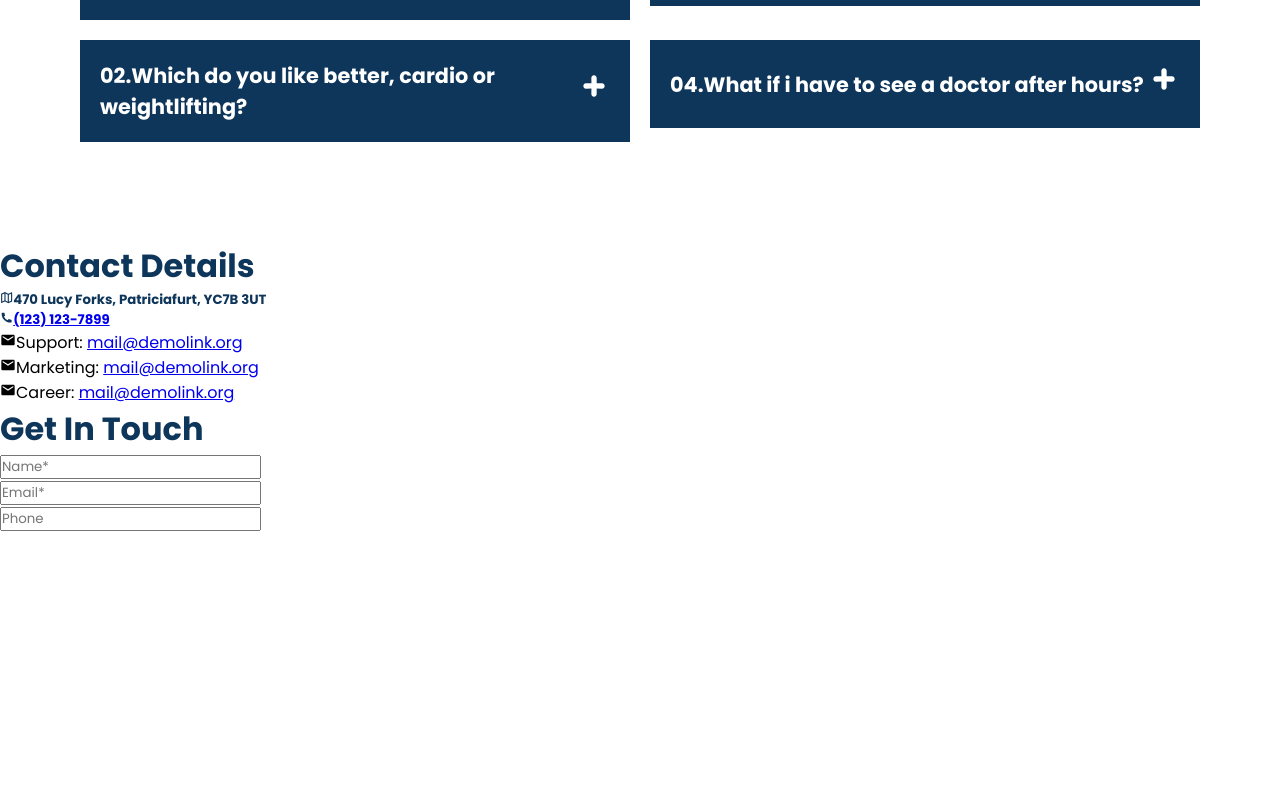
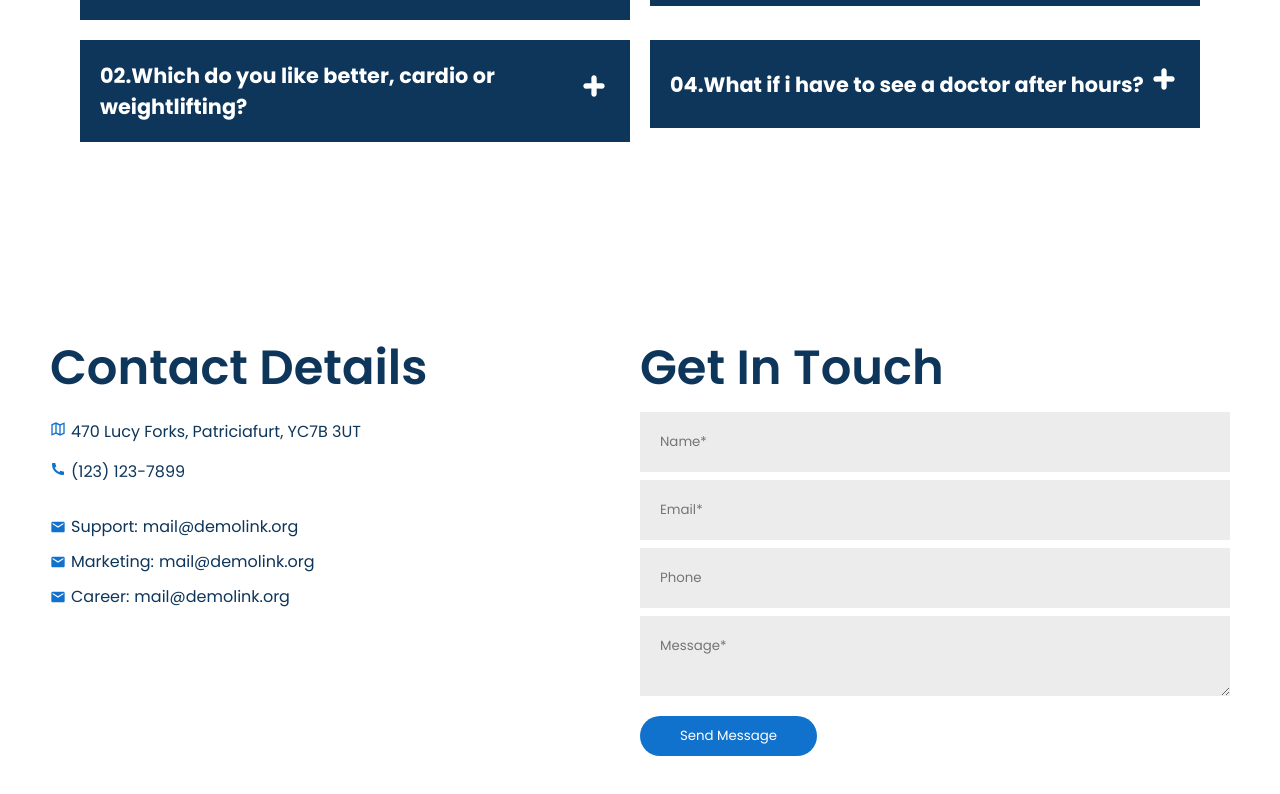
Before and after one commit to vigneshiyergithub/Family-Doctor, a React (Create React App) app: page / in a window 1280 px wide. Shown: the part 7076-7870 px from the top of the page. Before the commit the page ends 7607 px from the top, so only its background shows below. Built offline with nearby package versions, Linux system fonts and the light colour scheme.

Commit message:
contacts commit

```diff
--- a/src/components/Contact/Contact.css
+++ b/src/components/Contact/Contact.css
@@ -0,0 +1,139 @@
+:root{
+    --universlColor: rgb(17, 114, 206);
+    --headingColor: rgb(14, 53, 90);
+}
+
+.contact-us{
+    display: flex;
+    flex-direction: column;
+    width: 100%;
+    padding: 70px 0px;
+}
+
+#map{
+    display: flex;
+    width: 100%;
+}
+
+.contact-details{
+    display: flex;
+    width: 100%;
+    justify-content: space-between;
+    padding: 20px 50px;
+}
+
+.details{
+    display: flex;
+    flex-direction: column;
+    width: 50%;
+}
+
+.details i{
+    color: var(--universlColor) !important;
+    margin-right: 5px;
+}
+
+.details h1{
+    font-size: 3rem;
+    font-weight: 600;
+    display: flex;
+}
+
+.details h5{
+    display: flex;
+    margin-top: 15px;
+    font-weight: 400;
+    font-size: 1rem;
+    align-items: center;
+}
+
+.details h5 a{
+    text-decoration: none;
+    color: var(--headingColor);
+    text-decoration: none;
+}
+
+.details h5 i{
+    color: var(--universlColor);
+}
+
+.details h5 a:hover{
+    color: var(--universlColor);
+}
+
+.mailist{
+    margin-top: 20px;
+    display: flex;
+    flex-direction: column;
+    width: 100%;
+}
+
+.mailist p{
+    margin-top: 10px;
+}
+
+.mailist p,
+.mailist p i,
+.mailist p  a{
+    display: flex;
+    align-items: center;
+    color: var(--headingColor);
+}
+
+.mailist p  a{
+    text-decoration: none !important;
+    margin-left: 5px;
+}
+
+.mailist p  a:hover{
+    color: var(--universlColor);
+}
+
+.contact-form{
+    display: flex;
+    width: 50%;
+    flex-direction: column;
+}
+
+.contact-form form{
+    display: flex;
+    flex-direction: column;
+    width: 100%;
+}
+
+.contact-form form h1{
+    font-size: 3rem;
+    font-weight: 600;
+}
+
+.input-field{
+    display: flex;
+    margin-top: 8px;
+    padding: 20px;
+    outline: none;
+    background: rgb(236, 236, 236);
+    border: none;
+}
+
+#message{
+    margin-top: 8px;
+    padding: 20px;
+    border: none;
+    background: rgb(236, 236, 236);
+    outline: none;
+}
+
+.submit-btn{
+    display: flex;
+    margin-top: 20px;
+    width: 30%;
+    justify-content: center;
+    align-items: center;
+    padding: 10px;
+    outline: none;
+    cursor: pointer;
+    background: var(--universlColor);
+    border: none;
+    color: #fff;
+    border-radius: 50px;
+}
--- a/src/components/Contact/Contact.js
+++ b/src/components/Contact/Contact.js
@@ -8,7 +8,7 @@ import './Contact.css';
 class Contact extends Component {
     render() {
         return (
-            <div className="contat-us">
+            <div className="contact-us">
 
                 <div id="map"></div>
 
@@ -34,12 +34,11 @@ class Contact extends Component {
                     <div className="contact-form">
                         <form action="">
                             <h1>Get In Touch</h1>
-                            <input type="text" placeholder="Name*"/>
-                            <br/>
-                            <input type="email" placeholder="Email*"/>
-                            <br/>
-                            <input type="tel" placeholder="Phone"/>
-                            <br/>
+                            <input type="text" placeholder="Name*" className="input-field"/>
+                            <input type="email" placeholder="Email*" className="input-field"/>
+                            <input type="tel" placeholder="Phone" className="input-field"/>
+                            <textarea name="message" id="message" cols="30" rows="2" placeholder="Message*"></textarea>
+                            <button className="submit-btn">Send Message</button>
                         </form>
                     </div>
                 </div>
```
